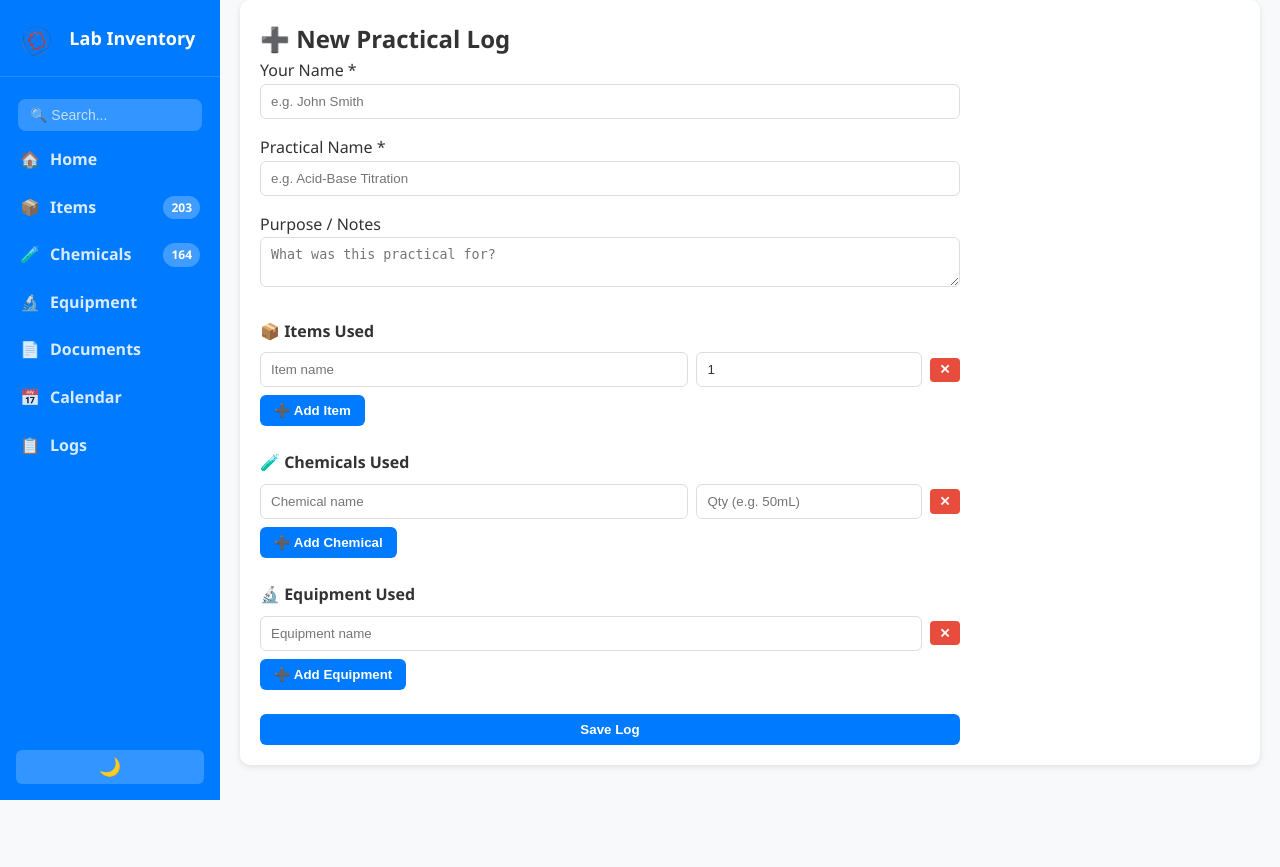
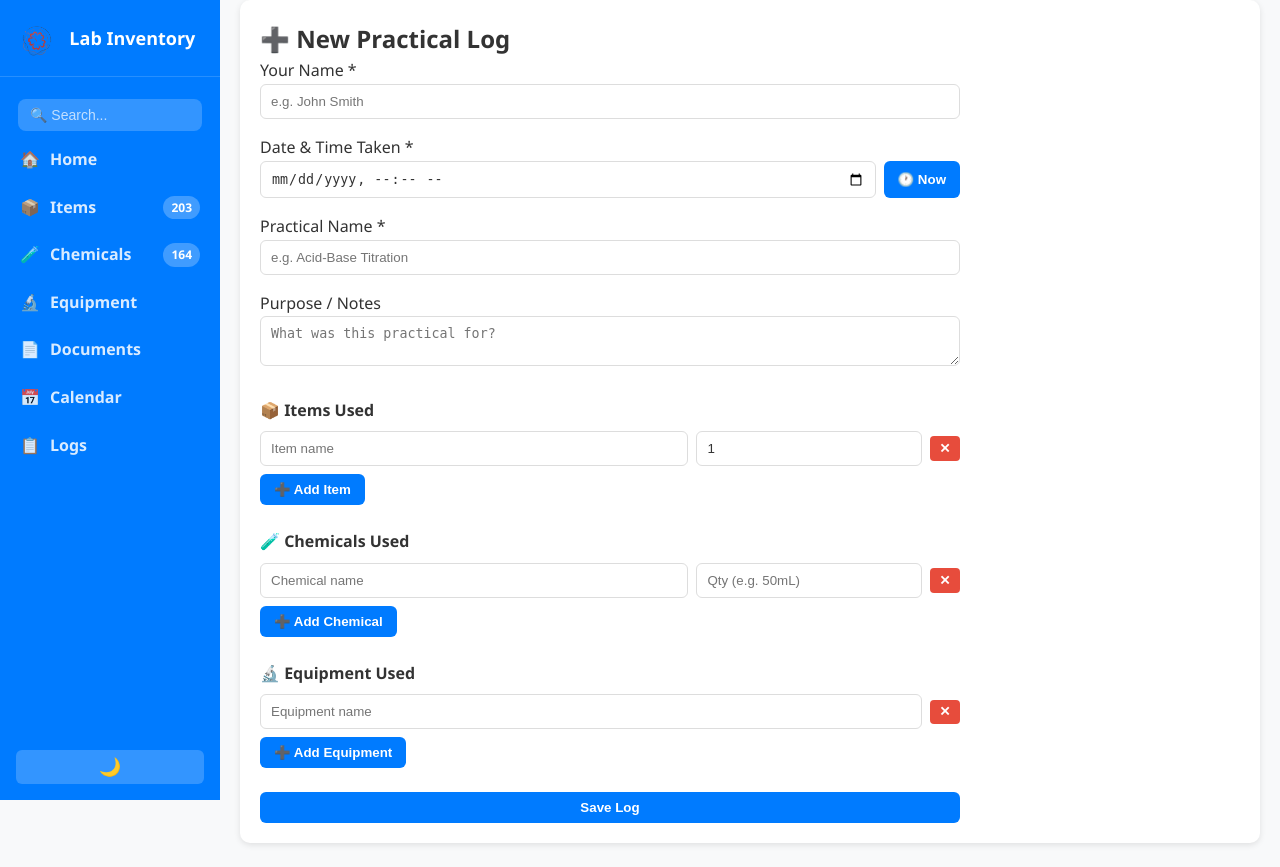
Before and after one commit to mnadeemshabeer2005-source/Lab-Inventory-, a Flask app: page /logs/add in a window 1280 px wide. Before the commit the page ends 800 px from the top, so only its background shows below. Run offline with Flask 3, Linux system fonts and the light colour scheme.

Commit message:
Add date/time picker to practical log form

```diff
--- a/app.py
+++ b/app.py
@@ -11,6 +11,7 @@ import uuid
 
 
 app = Flask(__name__)
+now = datetime.now().strftime('%Y-%m-%dT%H:%M')
 
 db_url = os.environ.get('DATABASE_URL', 'sqlite:///inventory.db')
 if db_url.startswith('postgres://'):
@@ -1523,12 +1524,18 @@ def add_log():
     chemicals = Chemical.query.order_by(Chemical.name).all()
     equipment = Equipment.query.order_by(Equipment.name).all()
     if request.method == 'POST':
+        taken_at_text = request.form.get('taken_at', '').strip()
+        try:
+            taken_at = datetime.strptime(taken_at_text, '%Y-%m-%dT%H:%M')
+        except ValueError:
+            taken_at = datetime.now()
         practical_name = request.form.get('practical_name', '').strip()
         purpose = request.form.get('purpose', '').strip()
         logged_by = request.form.get('logged_by', '').strip() or 'Guest'
         if not practical_name:
             return render_template('add_log.html', items=items, chemicals=chemicals, equipment=equipment, error='Practical name is required.')
         log = PracticalLog(
+            date=taken_at,
             practical_name=practical_name,
             purpose=purpose,
             logged_by=logged_by
--- a/templates/add_log.html
+++ b/templates/add_log.html
@@ -10,6 +10,25 @@
 
     <label>Your Name *</label>
     <input type="text" name="logged_by" required placeholder="e.g. John Smith" style="width:100%; margin-bottom:1rem;">
+
+    <label>Date &amp; Time Taken *</label>
+<div style="display:flex; gap:0.5rem; margin-bottom:1rem;">
+    <input
+        type="datetime-local"
+        id="taken_at"
+        name="taken_at"
+        required
+        style="flex:1;"
+    >
+
+    <button
+        type="button"
+        onclick="setCurrentTime()"
+        style="white-space:nowrap;"
+    >
+        🕐 Now
+    </button>
+</div>
 
     <label>Practical Name *</label>
     <input type="text" name="practical_name" required placeholder="e.g. Acid-Base Titration" style="width:100%; margin-bottom:1rem;">
@@ -98,5 +117,18 @@ function addEquip() {
 function removeRow(btn) {
     btn.parentElement.remove();
 }
+
+function setCurrentTime() {
+    const now = new Date();
+
+    const year = now.getFullYear();
+    const month = String(now.getMonth() + 1).padStart(2, '0');
+    const day = String(now.getDate()).padStart(2, '0');
+    const hours = String(now.getHours()).padStart(2, '0');
+    const minutes = String(now.getMinutes()).padStart(2, '0');
+
+    document.getElementById('taken_at').value =
+        `${year}-${month}-${day}T${hours}:${minutes}`;
+}
 </script>
 {% endblock %}
--- a/templates/logs.html
+++ b/templates/logs.html
@@ -18,7 +18,7 @@
                 <p style="margin:0.5rem 0 0.8rem 0; opacity:0.85;">{{ log.purpose }}</p>
                 {% endif %}
             </div>
-            {% if current_user.is_admin() %}
+            {% if current_user.is_authenticated and current_user.is_admin() %}
             <a href="{{ url_for('delete_log', log_id=log.id) }}"
                onclick="return confirm('Delete this log?')"
                style="color:#e74c3c; font-size:1.2rem; text-decoration:none;">🗑</a>
```
